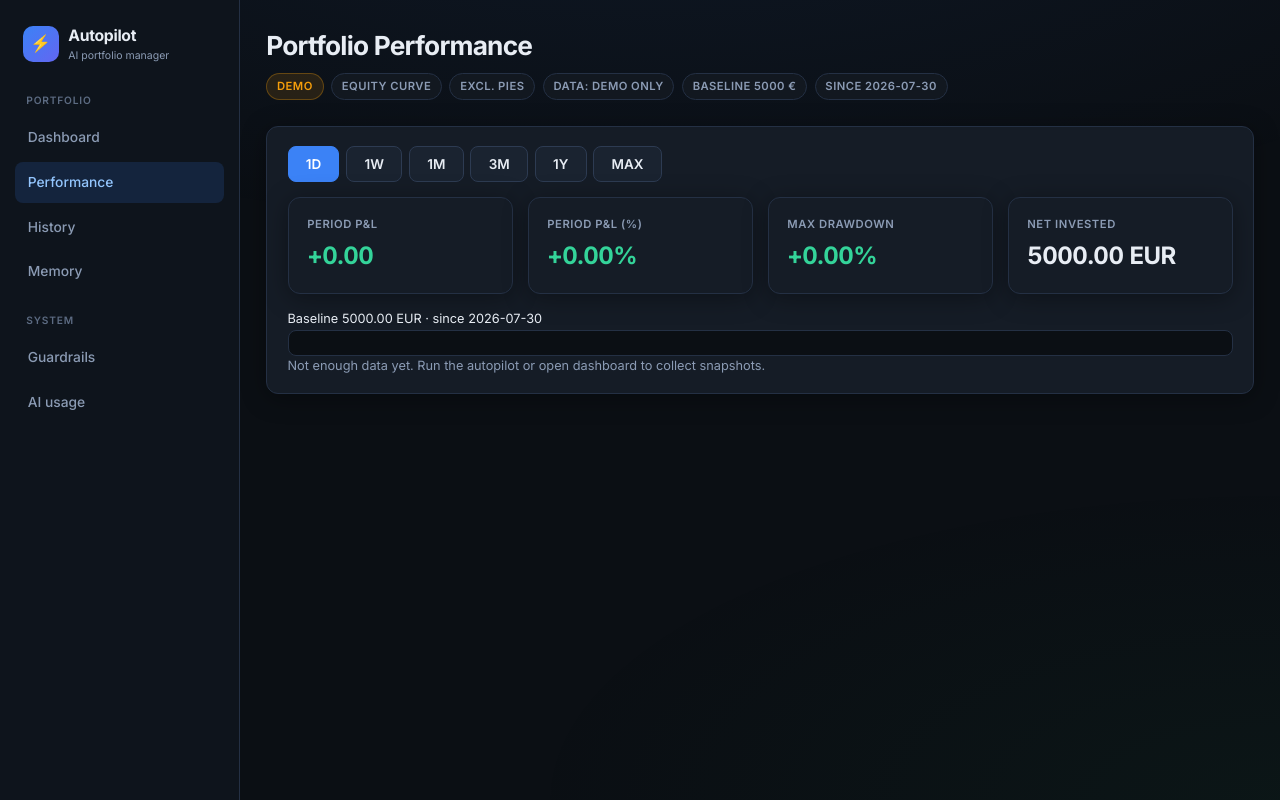
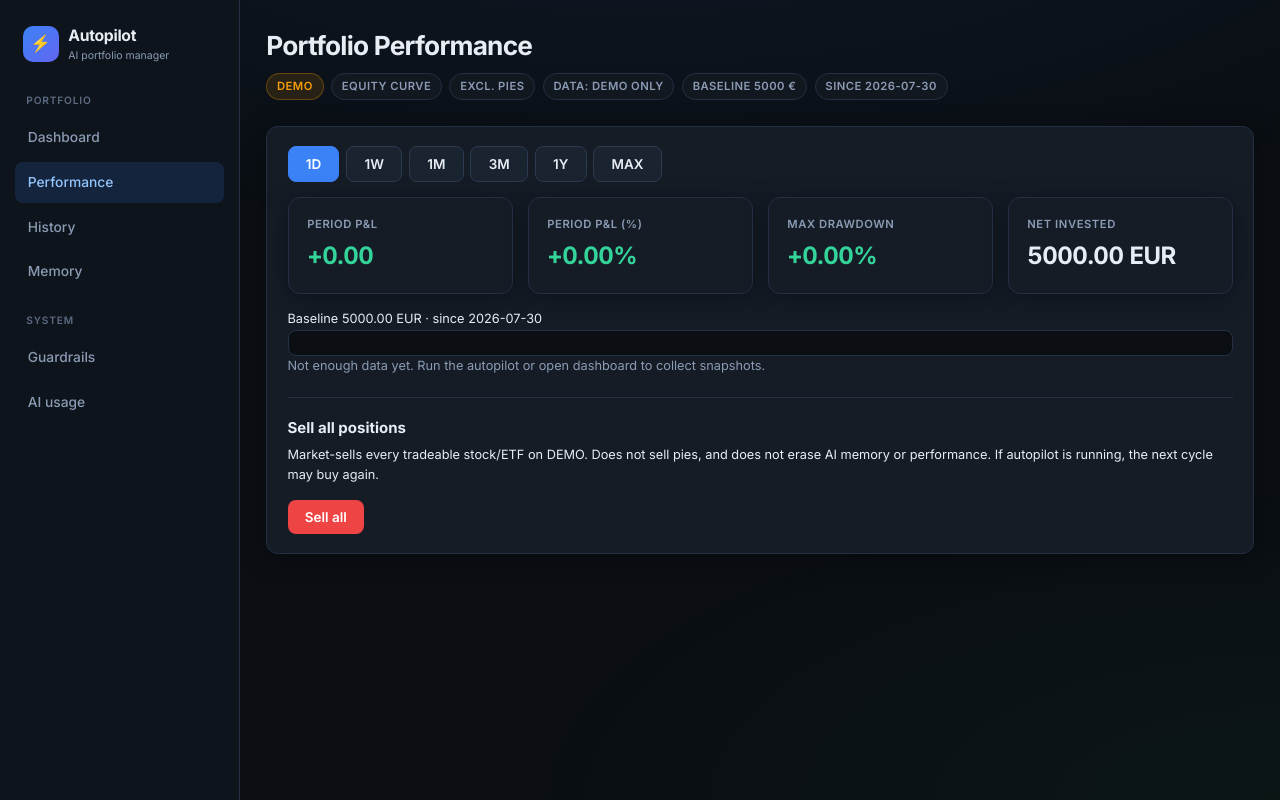
Before and after one commit to hpastrana05/AI_trading_portfolios, a FastAPI app: page /performance in a window 1280 px wide. Run offline with FastAPI, Linux system fonts and the light colour scheme.

Commit message:
Botones de reset

```diff
--- a/app/ai/memory.py
+++ b/app/ai/memory.py
@@ -362,3 +362,10 @@ def clear_ticker_scars() -> dict:
         )
     save(data)
     return data
+
+
+def clear_all() -> dict:
+    """Wipe thesis, plan, notes, lessons, thinking log and skip scars for this env."""
+    data = dict(DEFAULT_MEMORY)
+    save(data)
+    return data
--- a/app/engine/autopilot.py
+++ b/app/engine/autopilot.py
@@ -902,6 +902,51 @@ def liquidate_all_positions() -> dict:
     }
 
 
+def sell_all_holdings() -> dict:
+    """Market-sell every tradeable position. Keeps AI memory and performance history."""
+    liquidated = liquidate_all_positions()
+    executed = []
+    for trade in liquidated.get("executed") or []:
+        entry = {
+            "type": "exit",
+            "ticker": trade["ticker"],
+            "action": "sell",
+            "quantity": trade["quantity"],
+            "price": trade["price"],
+            "amount": trade["amount"],
+            "reason": "Manual sell-all from Performance",
+            "env": config.T212_ENV,
+            "where": config.T212_ENV,
+            "order_id": trade.get("order_id"),
+            "status": trade.get("status"),
+        }
+        journal.log_trade(entry)
+        executed.append({**trade, **entry})
+
+    try:
+        account, positions = t212.portfolio_view()
+        performance.record_snapshot(account)
+    except Exception:
+        account, positions = None, []
+
+    skipped = list(liquidated.get("skipped") or [])
+    notes = [f"Sold {len(executed)} position(s)"]
+    if skipped:
+        notes.append(f"Skipped {len(skipped)} sell(s)")
+    if not executed and not skipped:
+        notes = ["No tradeable positions to sell"]
+
+    return {
+        "executed": executed,
+        "skipped": skipped,
+        "cancelled": liquidated.get("cancelled") or [],
+        "account": account,
+        "positions": positions,
+        "notes": notes,
+        "timestamp": timeutil.now_iso(),
+    }
+
+
 def reset_portfolio() -> dict:
     """Stop autopilot, sell all tradeable holdings, and erase local AI state."""
     with _lock:
--- a/app/web/main.py
+++ b/app/web/main.py
@@ -199,6 +199,7 @@ def memory_page(
     tracking: str | None = None,
     copied: int = 0,
     imported: int = 0,
+    wiped: int = 0,
     error: str | None = None,
 ):
     return templates.TemplateResponse(
@@ -213,6 +214,7 @@ def memory_page(
             "tracking_saved": tracking,
             "copied": bool(copied),
             "imported": bool(imported),
+            "wiped": bool(wiped),
             "error": error,
         },
     )
@@ -222,6 +224,12 @@ def memory_page(
 def memory_unlock_tickers():
     memory.clear_ticker_scars()
     return RedirectResponse(url="/memory?cleared=1", status_code=303)
+
+
+@app.post("/memory/clear")
+def memory_clear_all():
+    memory.clear_all()
+    return RedirectResponse(url="/memory?wiped=1", status_code=303)
 
 
 @app.post("/memory/skip-tracking")
@@ -287,6 +295,8 @@ def performance_page(
     deposit_saved: int = 0,
     withdrawal_saved: int = 0,
     sell_done: int = 0,
+    liquidate_done: int = 0,
+    liquidate_error: str | None = None,
 ):
     capital = performance.load_capital()
     try:
@@ -310,6 +320,12 @@ def performance_page(
             "sell_done": bool(sell_done),
             "error": None,
             "sell_result": None,
+            "market": _market_status(),
+            "liquidate_done": bool(liquidate_done),
+            "liquidate_result": None,
+            "liquidate_error": liquidate_error,
+            "liquidate_sold": 0,
+            "liquidate_skipped": 0,
         },
     )
 
@@ -367,6 +383,12 @@ def performance_sell_for_withdrawal(request: Request, amount: str = Form("")):
             "sell_done": False,
             "error": None,
             "sell_result": None,
+            "market": _market_status(),
+            "liquidate_done": False,
+            "liquidate_result": None,
+            "liquidate_error": None,
+            "liquidate_sold": 0,
+            "liquidate_skipped": 0,
         }
         ctx.update(extra)
         return templates.TemplateResponse(
@@ -381,6 +403,51 @@ def performance_sell_for_withdrawal(request: Request, amount: str = Form("")):
     _ACCOUNT_CACHE["data"] = None
     _POSITIONS_CACHE["data"] = None
     return _page(sell_done=True, sell_result=result)
+
+
+@app.post("/performance/sell-all")
+def performance_sell_all(request: Request):
+    capital = performance.load_capital()
+
+    def _page(status_code: int = 200, **extra):
+        ctx = {
+            "active": "performance",
+            "env": config.T212_ENV,
+            "can_deposit": config.T212_ENV == "LIVE",
+            "demo_baseline": capital.get("baseline")
+            if config.T212_ENV == "DEMO"
+            else config.DEMO_BASELINE,
+            "demo_start_date": capital.get("start_date") or config.DEMO_START_DATE,
+            "deposit_saved": False,
+            "withdrawal_saved": False,
+            "sell_done": False,
+            "error": None,
+            "sell_result": None,
+            "market": _market_status(),
+            "liquidate_done": False,
+            "liquidate_result": None,
+            "liquidate_error": None,
+            "liquidate_sold": 0,
+            "liquidate_skipped": 0,
+        }
+        ctx.update(extra)
+        return templates.TemplateResponse(
+            request, "performance.html", ctx, status_code=status_code
+        )
+
+    try:
+        result = autopilot.sell_all_holdings()
+    except Exception as exc:
+        return _page(status_code=400, liquidate_error=str(exc))
+
+    _ACCOUNT_CACHE["data"] = None
+    _POSITIONS_CACHE["data"] = None
+    return _page(
+        liquidate_done=True,
+        liquidate_result=result,
+        liquidate_sold=len(result.get("executed") or []),
+        liquidate_skipped=len(result.get("skipped") or []),
+    )
 
 
 @app.get("/settings", response_class=HTMLResponse)
--- a/static/js/app.js
+++ b/static/js/app.js
@@ -55,6 +55,34 @@ document.addEventListener("DOMContentLoaded", () => {
       if (button) {
         button.disabled = true;
         button.textContent = "Resetting…";
+      }
+    });
+  });
+
+  document.querySelectorAll("form.sell-all-form").forEach((form) => {
+    form.addEventListener("submit", (event) => {
+      const env = form.dataset.env || "this account";
+      const marketOpen = form.dataset.marketOpen === "1";
+      if (!marketOpen) {
+        const still = window.confirm(
+          "Markets look closed. Sell all may fail for some or all positions. Continue anyway?"
+        );
+        if (!still) {
+          event.preventDefault();
+          return;
+        }
+      }
+      const ok = window.confirm(
+        `Are you sure? This will SELL ALL tradeable stocks/ETFs on ${env}. AI memory and performance history are kept. Pies are not sold.`
+      );
+      if (!ok) {
+        event.preventDefault();
+        return;
+      }
+      const button = form.querySelector("button[type='submit']");
+      if (button) {
+        button.disabled = true;
+        button.textContent = "Selling…";
       }
     });
   });
--- a/templates/base.html
+++ b/templates/base.html
@@ -7,7 +7,7 @@
   <link rel="preconnect" href="https://fonts.googleapis.com">
   <link rel="preconnect" href="https://fonts.gstatic.com" crossorigin>
   <link href="https://fonts.googleapis.com/css2?family=Inter:wght@400;500;600;700&family=JetBrains+Mono:wght@500;600&display=swap" rel="stylesheet">
-  <link rel="stylesheet" href="/static/css/style.css?v=reset2">
+  <link rel="stylesheet" href="/static/css/style.css?v=sellall1">
 </head>
 <body>
   <div class="app-shell">
@@ -55,6 +55,6 @@
       </div>
     </main>
   </div>
-  <script src="/static/js/app.js?v=reset2"></script>
+  <script src="/static/js/app.js?v=sellall1"></script>
 </body>
 </html>
--- a/templates/performance.html
+++ b/templates/performance.html
@@ -19,6 +19,19 @@
     </div>
   </header>
 
+  {% if liquidate_done %}
+  <div class="alert" style="background:var(--success-bg);border-color:rgba(34,197,94,0.3);color:#86efac">
+    Sold all tradeable positions: {{ liquidate_sold }} executed
+    {% if liquidate_skipped %}, {{ liquidate_skipped }} skipped{% endif %}.
+    {% if liquidate_result and liquidate_result.account %}
+    Cash now ≈ {{ "%.2f"|format(liquidate_result.account.cash_available) }} {{ liquidate_result.account.currency }}.
+    {% endif %}
+    Memory and performance history were kept.
+  </div>
+  {% endif %}
+  {% if liquidate_error %}
+  <div class="alert alert-error"><strong>Could not sell all positions.</strong> {{ liquidate_error }}</div>
+  {% endif %}
   {% if deposit_saved %}
   <div class="alert" style="background:var(--success-bg);border-color:rgba(34,197,94,0.3);color:#86efac">
     Deposit registered. It will not count as trading P&amp;L.
@@ -156,6 +169,55 @@
       </form>
     </div>
     {% endif %}
+
+    <div class="demo-reset-box">
+      <div>
+        <strong>Sell all positions</strong>
+        <p class="meta" style="margin:0.35rem 0 0">
+          Market-sells every tradeable stock/ETF on {{ env }}. Does not sell pies, and does not erase
+          AI memory or performance. If autopilot is running, the next cycle may buy again.
+        </p>
+        {% if market.warning %}
+        <p class="reset-market-warning">{{ market.warning }} You can still continue, but it may not work well.</p>
+        {% endif %}
+      </div>
+      <form method="post" action="/performance/sell-all" class="sell-all-form" data-env="{{ env }}" data-market-open="{{ '1' if market.open else '0' }}">
+        <button type="submit" class="btn-danger">Sell all</button>
+      </form>
+    </div>
+
+    {% if liquidate_result and (liquidate_result.executed or liquidate_result.skipped) %}
+    <div class="card" style="margin-top:1rem;background:var(--bg-elevated)">
+      <h2 style="font-size:1rem;margin-bottom:0.75rem">Last sell-all result</h2>
+      {% if liquidate_result.executed %}
+      <div class="table-wrap">
+        <table>
+          <thead>
+            <tr><th>Ticker</th><th>Qty sold</th><th>Price</th><th>Proceeds</th></tr>
+          </thead>
+          <tbody>
+            {% for t in liquidate_result.executed %}
+            <tr>
+              <td><span class="ticker">{{ t.ticker }}</span></td>
+              <td>{{ "%.4f"|format(t.quantity|abs) }}</td>
+              <td>{{ "%.2f"|format(t.price) }}</td>
+              <td>{{ "%.2f"|format(t.amount|abs) }}</td>
+            </tr>
+            {% endfor %}
+          </tbody>
+        </table>
+      </div>
+      {% endif %}
+      {% if liquidate_result.skipped %}
+      <p class="meta" style="margin-top:0.75rem">
+        Skipped:
+        {% for s in liquidate_result.skipped %}
+        {{ s.ticker }} ({{ s.reason }}){% if not loop.last %}; {% endif %}
+        {% endfor %}
+      </p>
+      {% endif %}
+    </div>
+    {% endif %}
   </div>
 
   <script src="https://cdn.jsdelivr.net/npm/chart.js"></script>
```
Also changed, not shown: templates/memory.html (+22 -0 lines).
